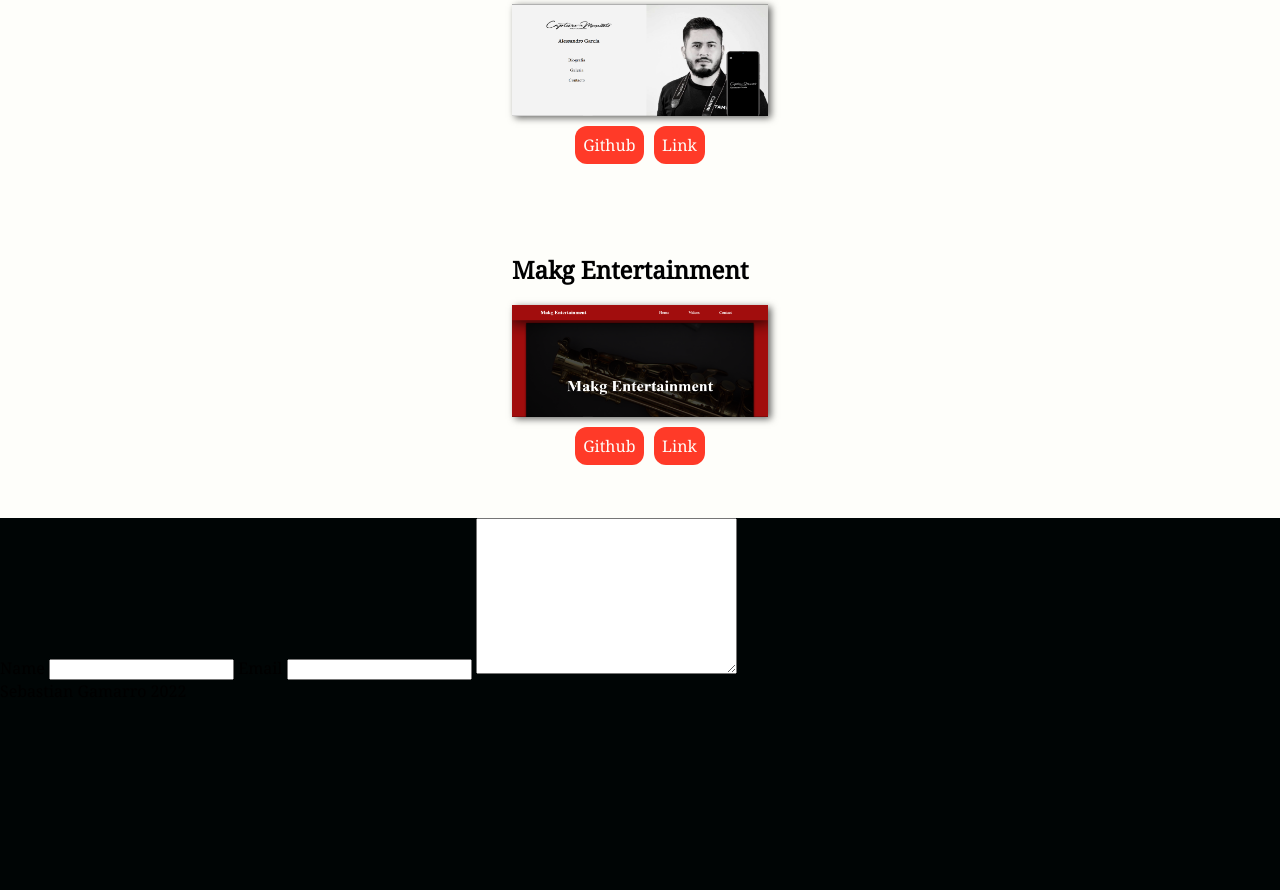
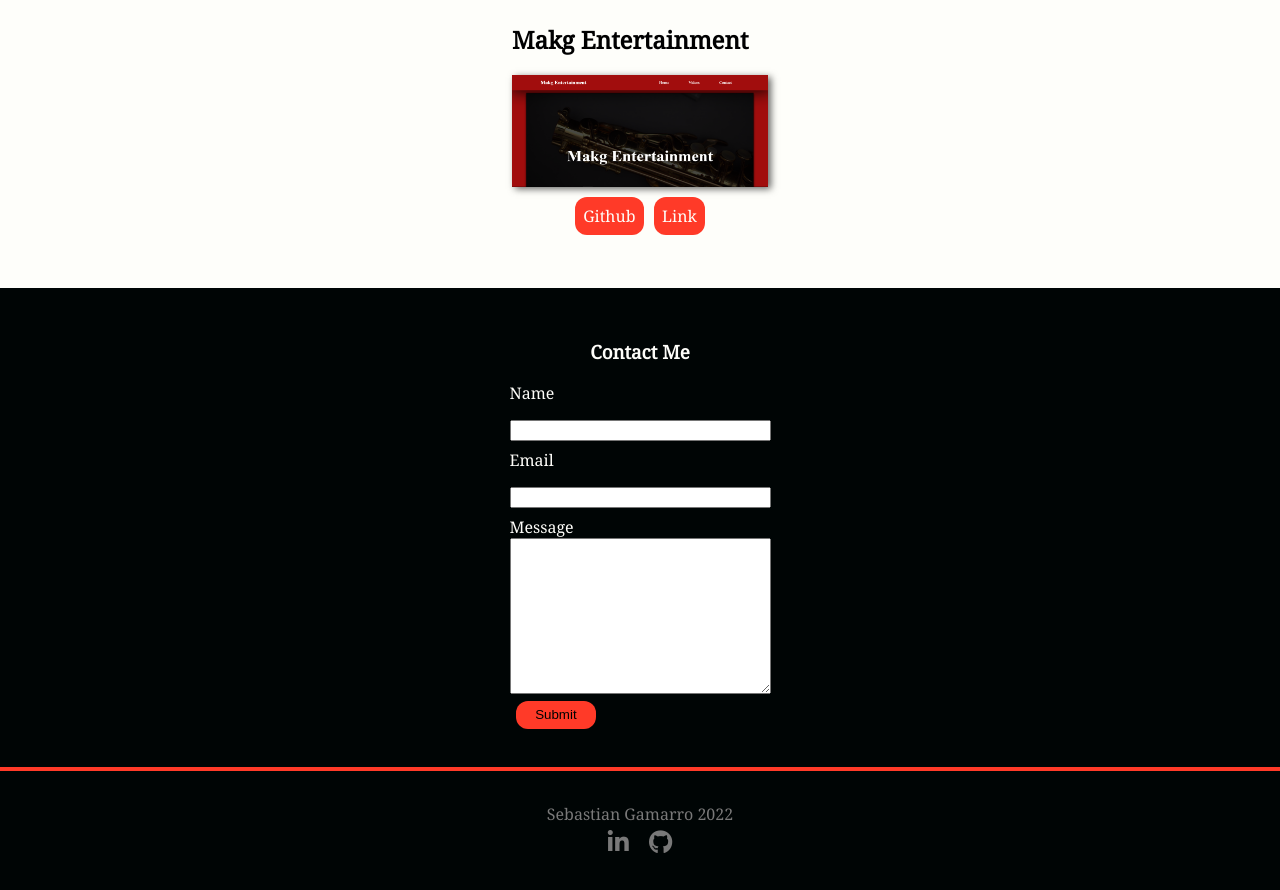
Before and after one commit to sgamarro/final-portfolio, a website: page public/index.html in a window 1280 px wide. Shown: the part 1263-2153 px from the top of the page. Before the commit the page ends 1965 px from the top, so only its background shows below. Drawn offline with Linux system fonts and the light colour scheme.

Commit message:
contact css

```diff
--- a/public/index.html
+++ b/public/index.html
@@ -113,13 +113,15 @@
 
         </section>
         <section id="contact-section">
+            <h3>Contact Me</h3>
             <form action="#">
                 <label for="name">Name</label>
                 <input type="text">
                 <label for="Email">Email</label>
                 <input type="email">
-                <label for="message"></label>
+                <label for="message">Message</label>
                 <textarea name="message" id="message" cols="30" rows="10"></textarea>
+                <button>Submit</button>
             </form>
         </section>
 
@@ -127,7 +129,8 @@
     <footer>
         <span>Sebastian Gamarro 2022</span>
         <div class="social-icons">
-
+            <a href="#"><i class="fa-brands fa-linkedin-in"></i></a>
+            <a href="#"><i class="fa-brands fa-github"></i></a>
         </div>
 
     </footer>
--- a/public/style.css
+++ b/public/style.css
@@ -7,6 +7,7 @@
 
 *{
     box-sizing: border-box;
+    scroll-behavior: smooth;
 }
 
 :root{
@@ -77,6 +78,7 @@
     color: var(--terceary-color);
     margin-right: 1.5rem;
     font-size: 1.4rem;
+    cursor: pointer;
 }
 
 .navigation-components{
@@ -140,7 +142,8 @@
 #about-me-section p {
     text-align: center;
     font-size: 1rem;
-    width: 27ch;
+    max-width: 100ch;
+    margin: 0 auto;
 }
 
 #skills-section{
@@ -222,5 +225,49 @@
     text-decoration: none;
     background-color: var(--terceary-color);
     border-radius: 12px;
+    cursor: pointer;
+}
 
+#contact-section{
+    color: var(--secondary-color);
+    padding-top: 2em;
+    display: flex;
+    align-items: center;
+    justify-content: center;
+    text-align: center;
+    flex-direction: column;
 }
+
+form{
+    display: flex;
+    flex-direction: column;
+    text-align: left;
+}
+form input{
+    margin-top: 1rem;
+    margin-bottom: 0.5rem;
+}
+
+form button{
+    width: 5rem;
+    margin: 0.4rem;
+    background-color: var(--terceary-color);
+    padding: 0.4rem;
+    border: none;
+    border-radius: 12px;
+    cursor: pointer;
+}
+
+footer{
+    color: rgb(121, 121, 121);
+    padding: 2rem;
+    border-top: var(--terceary-color) 0.3rem solid;
+    margin-top: 2rem;
+    text-align: center;
+}
+
+footer .social-icons a{
+    font-size: 1.5rem;
+    color: rgb(121, 121, 121);
+    margin: 0.5rem;
+}
```
